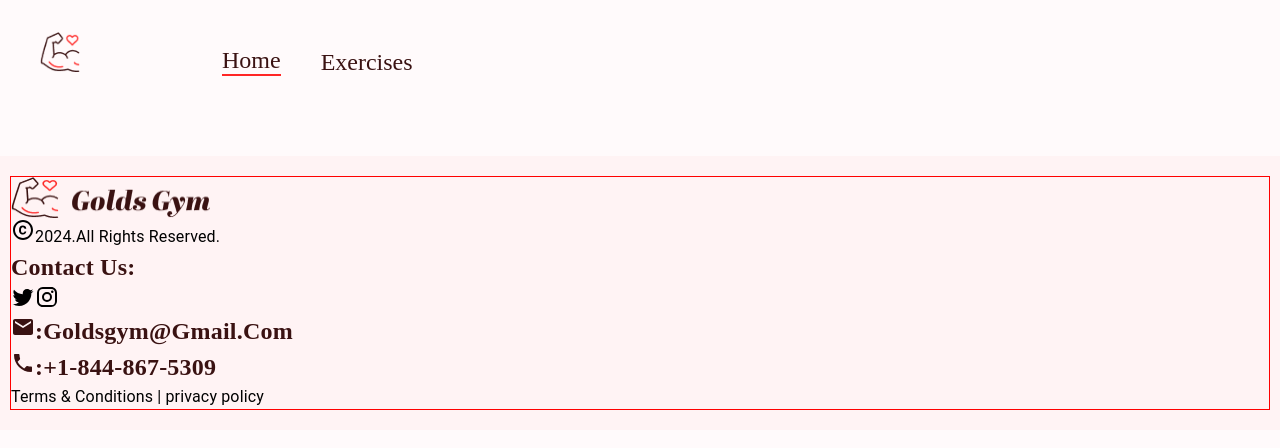
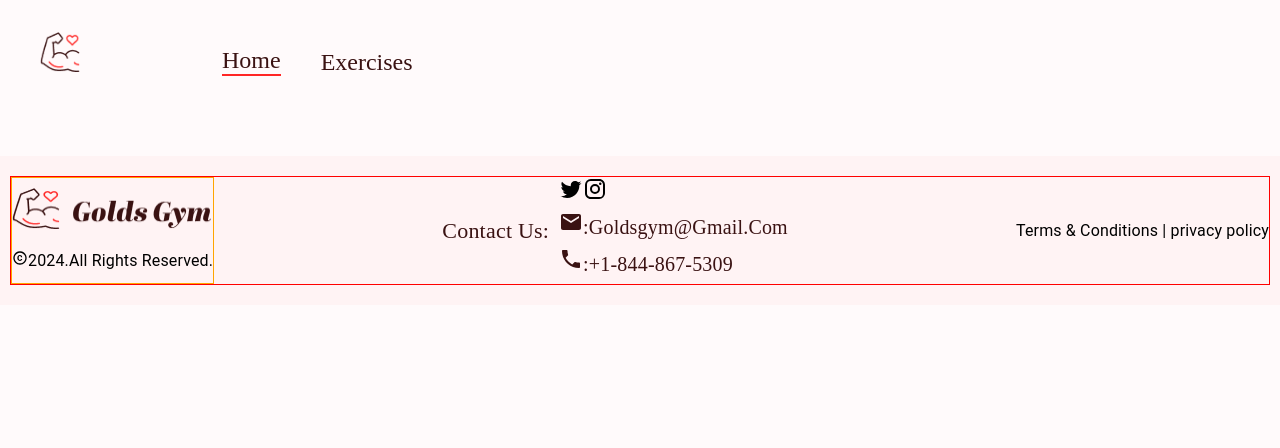
Before and after one commit to NidhiSharma63/FITNESS-EXERCISE-REACT-APP, a React (Create React App) app: page / in a window 1280 px wide. Shown: the top 448 px of the page. Built offline with nearby package versions, Linux system fonts and the light colour scheme.

Commit message:
styling added

```diff
--- a/src/components/Footer.jsx
+++ b/src/components/Footer.jsx
@@ -9,22 +9,22 @@
 
 const Footer = () => (
   <Box mt="80px" bgcolor="#FFF3F4" p='20px 10px'>
-    <Box sx={{border:'1px solid red'}}>
-      <Stack>
+    <Box sx={{border:'1px solid red'}} display='flex' justifyContent='space-between'>
+      <Stack border='1px solid orange' display='flex' justifyContent='space-around'>
         <img src={Logo} alt="logo" style={{ width: '200px', height: '41px' }}/>
         <Typography>
-          <CopyrightIcon/>2024.All Rights Reserved.
+          <CopyrightIcon fontSize='10px'/>2024.All Rights Reserved.
         </Typography>
       </Stack>
-      <Box>
-        <Typography fontSize="24px" fontWeight="bold" fontFamily="Alegreya" color="#3A1212" textTransform="capitalize">Contact us:</Typography>
-        <Stack>
-          <Box component='span'> <TwitterIcon/><InstagramIcon/></Box>
-          <Typography fontSize="24px" fontWeight="bold" fontFamily="Alegreya" color="#3A1212" textTransform="capitalize"><EmailIcon/>:goldsgym@gmail.com</Typography>
-          <Typography fontSize="24px" fontWeight="bold" fontFamily="Alegreya" color="#3A1212" textTransform="capitalize"><LocalPhoneIcon/>:+1-844-867-5309</Typography>
+      <Box display='flex'>
+        <Typography alignSelf='center' fontSize="22px"  fontFamily="Alegreya" color="#3A1212" textTransform="capitalize">Contact us:</Typography>
+        <Stack  pl='10px'>
+          <Box component='span' mb='5px'> <TwitterIcon/><InstagramIcon/></Box>
+          <Typography fontSize="20px" mb='5px'  fontFamily="Alegreya" color="#3A1212" textTransform="capitalize"><EmailIcon/>:goldsgym@gmail.com</Typography>
+          <Typography fontSize="20px" mb='5px'  fontFamily="Alegreya" color="#3A1212" textTransform="capitalize"><LocalPhoneIcon/>:+1-844-867-5309</Typography>
         </Stack>
       </Box>
-      <Stack><Typography>Terms & Conditions | privacy policy</Typography></Stack>
+      <Stack sx={{display:'flex',alignItems:'center',justifyContent:'center'}}><Typography>Terms & Conditions | privacy policy</Typography></Stack>
     </Box>
     {/* <Stack gap="40px" sx={{ alignItems: 'center' }} flexWrap="wrap" px="40px" pt="24px">
       <img src={Logo} alt="logo" style={{ width: '200px', height: '41px' }} />
```
